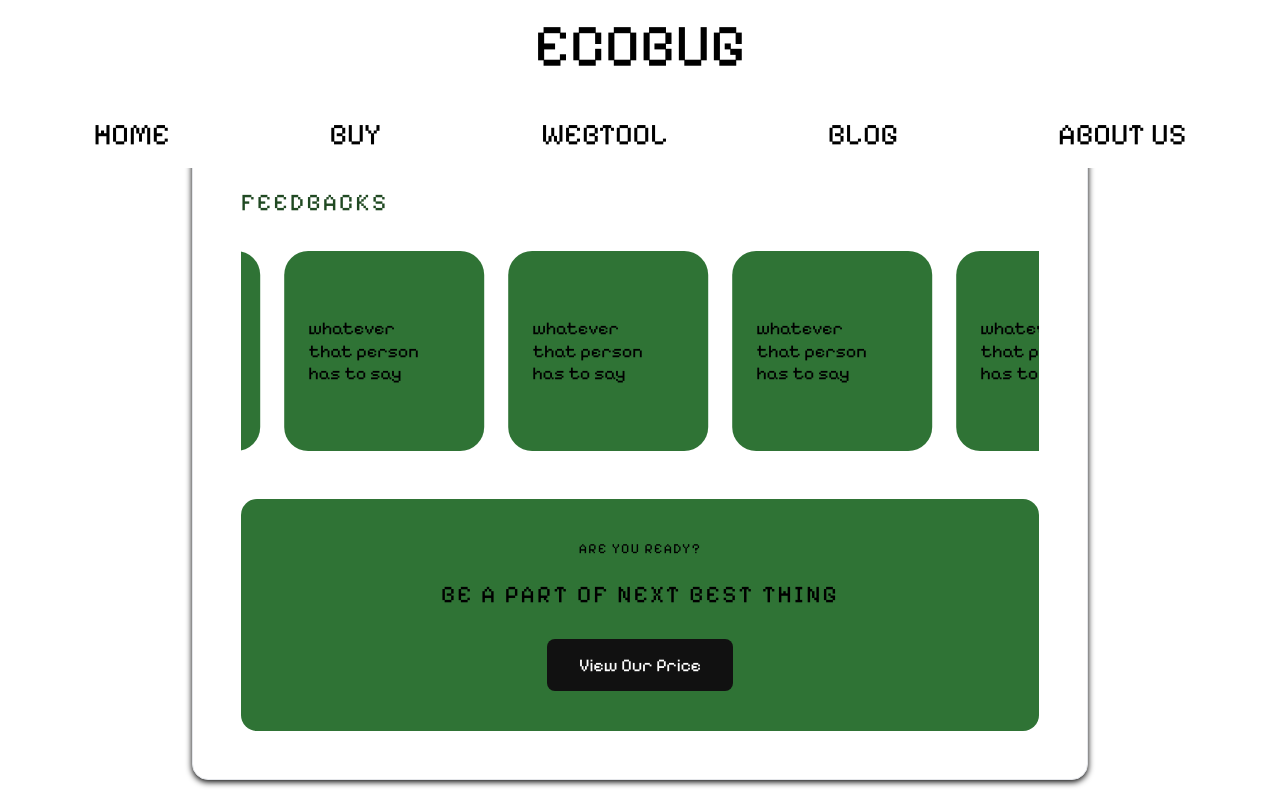
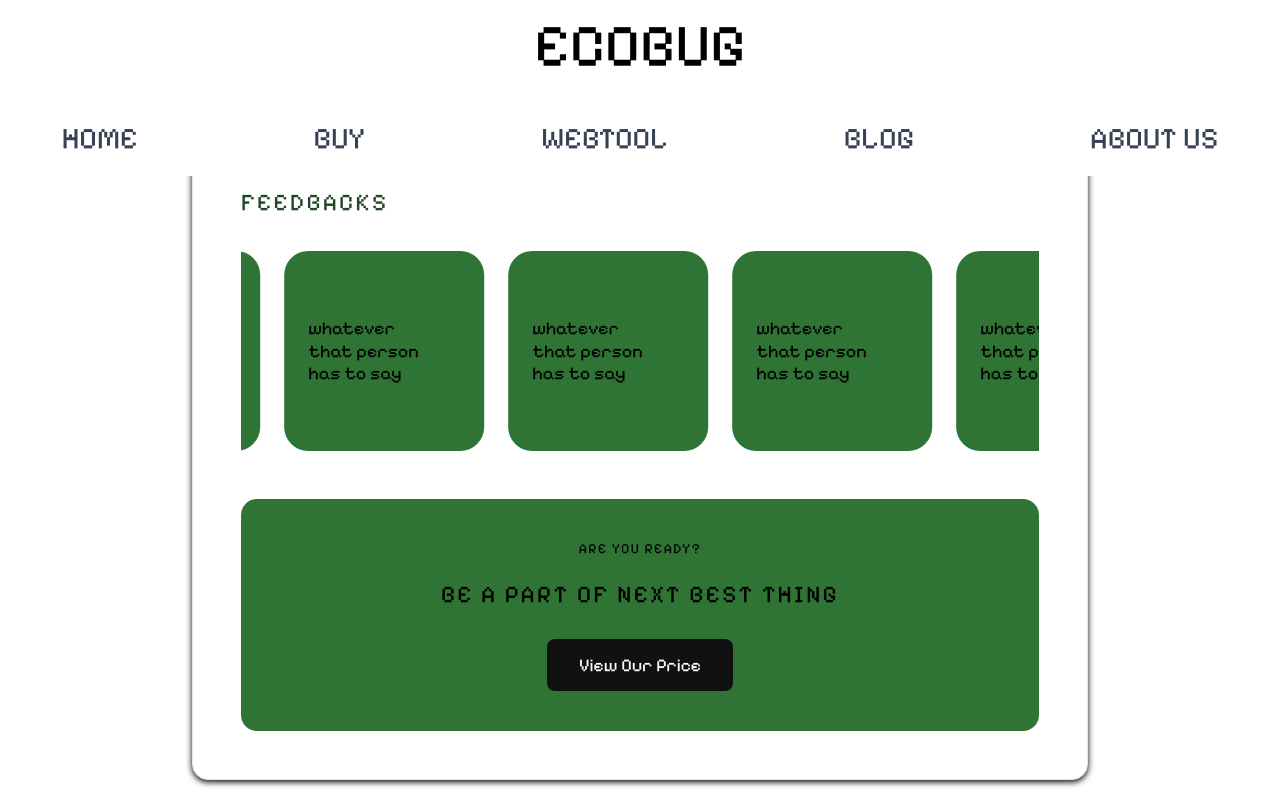
Before and after one commit to Mat-hew-24/EcoBug-Site, a Next.js app: page / in a window 1280 px wide. Built offline with nearby package versions, Linux system fonts and the light colour scheme.

Commit message:
chore:some changes made in navbar

```diff
--- a/components/shared/Navbar.tsx
+++ b/components/shared/Navbar.tsx
@@ -6,8 +6,17 @@ type BtnProps = {
 
 function Btn({ text }: BtnProps) {
   return (
-    <button className={`${pixelifySans.className} text-3xl cursor-pointer`}>
+    <button
+      className={`
+        group relative px-2 py-1
+        ${pixelifySans.className} text-3xl text-gray-700
+        transition-all duration-300 ease-out
+        hover:text-black hover:-translate-y-1 active:translate-y-0 active:scale-95
+        cursor-pointer
+      `}
+    >
       {text}
+      <span className='absolute left-0 -bottom-1 w-full h-1 bg-[#2f7335] rounded-full origin-right scale-x-0 transition-transform duration-300 ease-in-out group-hover:scale-x-100 group-hover:origin-left' />
     </button>
   )
 }
```
